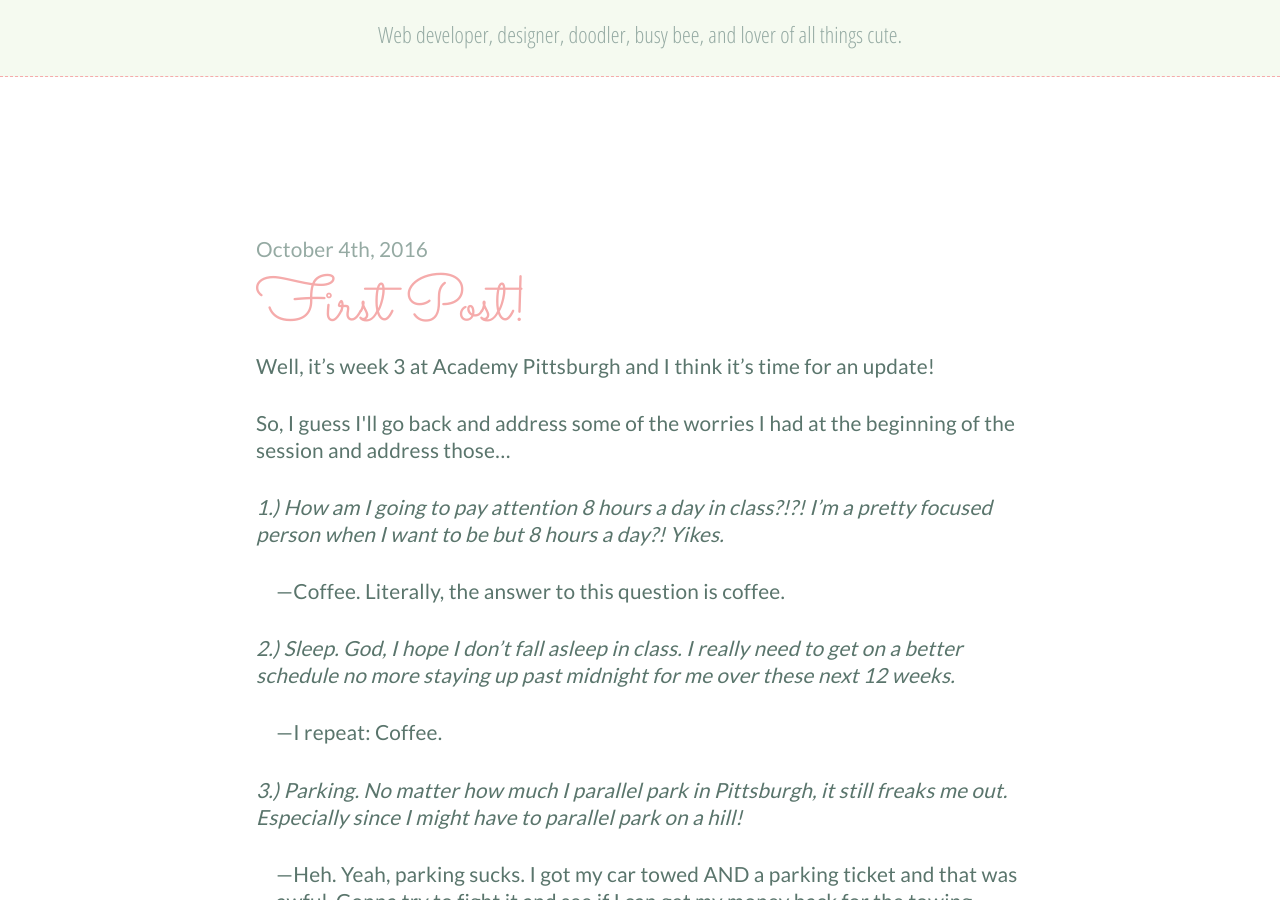
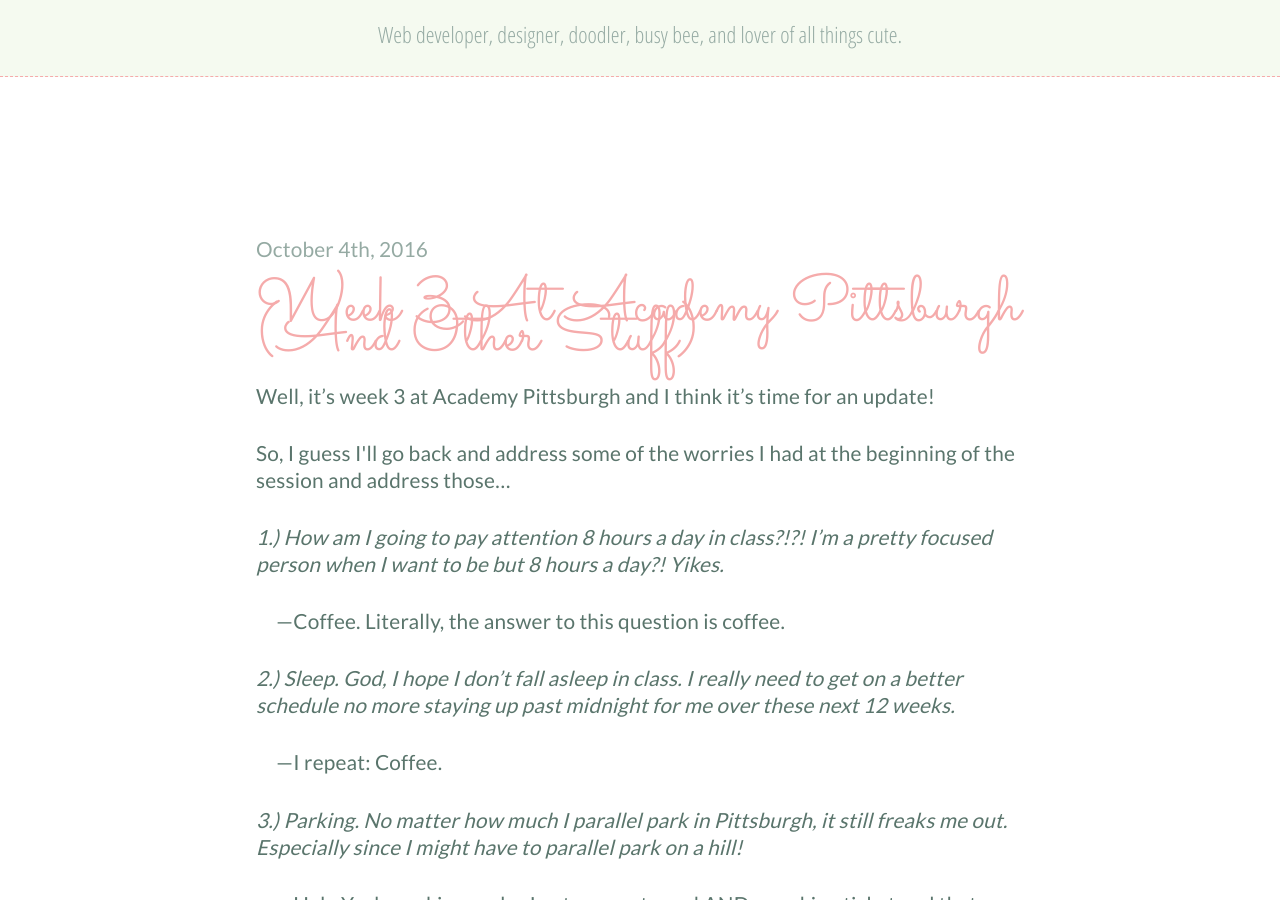
Before and after one commit to kalenenc/kalenenc.github.io, a Jekyll site: the page built from _posts/2016-10-04-week3.html, in a window 1280 px wide and 900 px high, scrolled down 376 px. Built offline with Jekyll 4.4.1, drawn with Linux system fonts in a browser that asks for light colours; nearby versions of some CDN libraries.

Commit message:
added changes to blog title

```diff
--- a/_posts/2016-10-04-week3.html
+++ b/_posts/2016-10-04-week3.html
@@ -9,7 +9,7 @@ excerpt: "Well, it’s week 3 at Academy Pittsburgh and I think it’s time for
 
 <section class="post">
 	<p class="date">October 4th, 2016</p>
-	<h2>First Post!</h2>
+	<h2>Week 3 At Academy Pittsburgh (And Other Stuff)</h2>
 
 	<p>Well, it’s week 3 at Academy Pittsburgh and I think it’s time for an update! </p>
 
```
